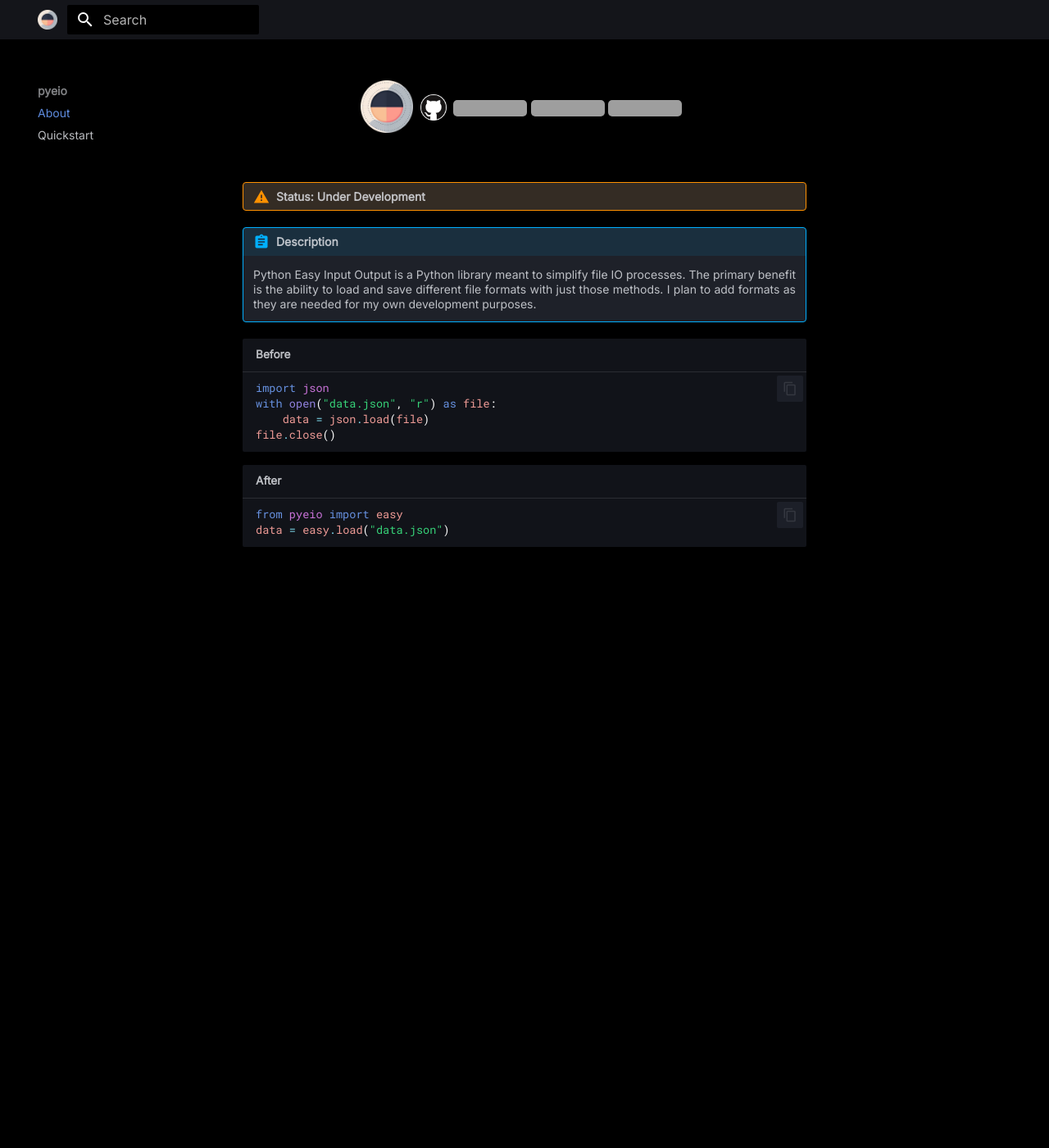
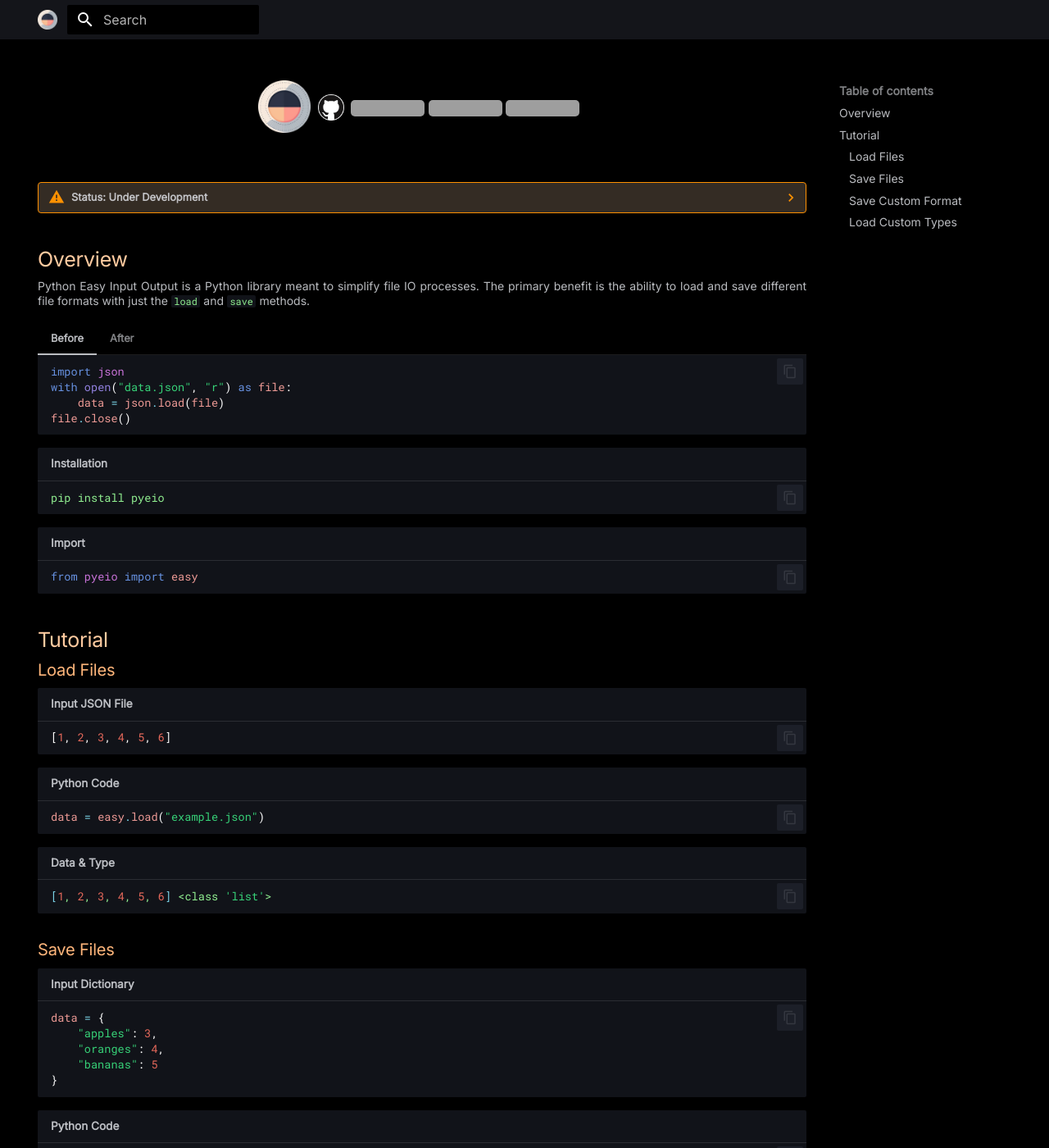
Before and after one commit to harttraveller/pyeio, an MkDocs documentation site: the page built from docs/index.md, in a window 1280 px wide and 1400 px high. Shown: the whole window at 82% size. Built offline with MkDocs 1.6.1 and Material for MkDocs 9.7.7, drawn with Linux system fonts in a browser that asks for light colours; some of the changed text lies outside the part shown; grey boxes are pictures that could not be loaded.

Commit message:
docs/index: update docs

````diff
--- a/docs/index.md
+++ b/docs/index.md
@@ -20,20 +26,102 @@
 
 <br>
 
-!!! warning "Status: Under Development"
+??? warning "Status: Under Development"
+    I plan on addding formats as they are needed for relevant development purposes.
 
-!!! abstract "Description"
-    Python Easy Input Output is a Python library meant to simplify file IO processes. The primary benefit is the ability to load and save different file formats with just those methods. I plan to add formats as they are needed for my own development purposes.
+## Overview
+
+Python Easy Input Output is a Python library meant to simplify file IO processes. The primary benefit is the ability to load and save different file formats with just the `load` and `save` methods.
+
+=== "Before"
+    ```python
+    import json
+    with open("data.json", "r") as file:
+        data = json.load(file)
+    file.close()
+    ```
+
+=== "After"
+    ```python
+    from pyeio import easy
+    data = easy.load("data.json")
+    ```
+
+```bash title="Installation"
+pip install pyeio
+```
+
+```python title="Import"
+from pyeio import easy
+```
+
+## Tutorial
+
+### Load Files
+
+```json title="Input JSON File"
+[1, 2, 3, 4, 5, 6]
+```
+
+```python title="Python Code"
+data = easy.load("example.json")
+```
+
+```bash title="Data & Type"
+[1, 2, 3, 4, 5, 6] <class 'list'>
+```
 
 
-```python title="Before"
-import json
-with open("data.json", "r") as file:
-    data = json.load(file)
-file.close()
+### Save Files
+
+```python title="Input Dictionary"
+data = {
+    "apples": 3,
+    "oranges": 4,
+    "bananas": 5
+}
 ```
 
-```python title="After"
-from pyeio import easy
-data = easy.load("data.json")
+```python title="Python Code"
+easy.save(data, "example.json")
 ```
+
+```json title="Output JSON File"
+{
+    "apples": 3,
+    "oranges": 4,
+    "bananas": 5
+}
+```
+
+### Save Custom Format
+
+
+```python title="Python Code"
+easy.save("example.csv")
+```
+
+```python title="Output CSV File"
+apples, 3
+oranges, 4
+bananas, 5
+```
+
+
+### Load Custom Types
+
+```python title="Additional Import"
+from pyeio import kind
+```
+
+```json title="Input JSON File"
+[1, 2, 3, 4, 5, 6]
+```
+
+```python title="Python Code"
+data = easy.load("example.json", astype=kind.numpy.array)
+```
+
+```bash title="Data & Type"
+[1 2 3 4 5 6] <class 'numpy.ndarray'>
+```
````
Also changed, not shown: other parts of docs/index.md (+6 -0 lines).
